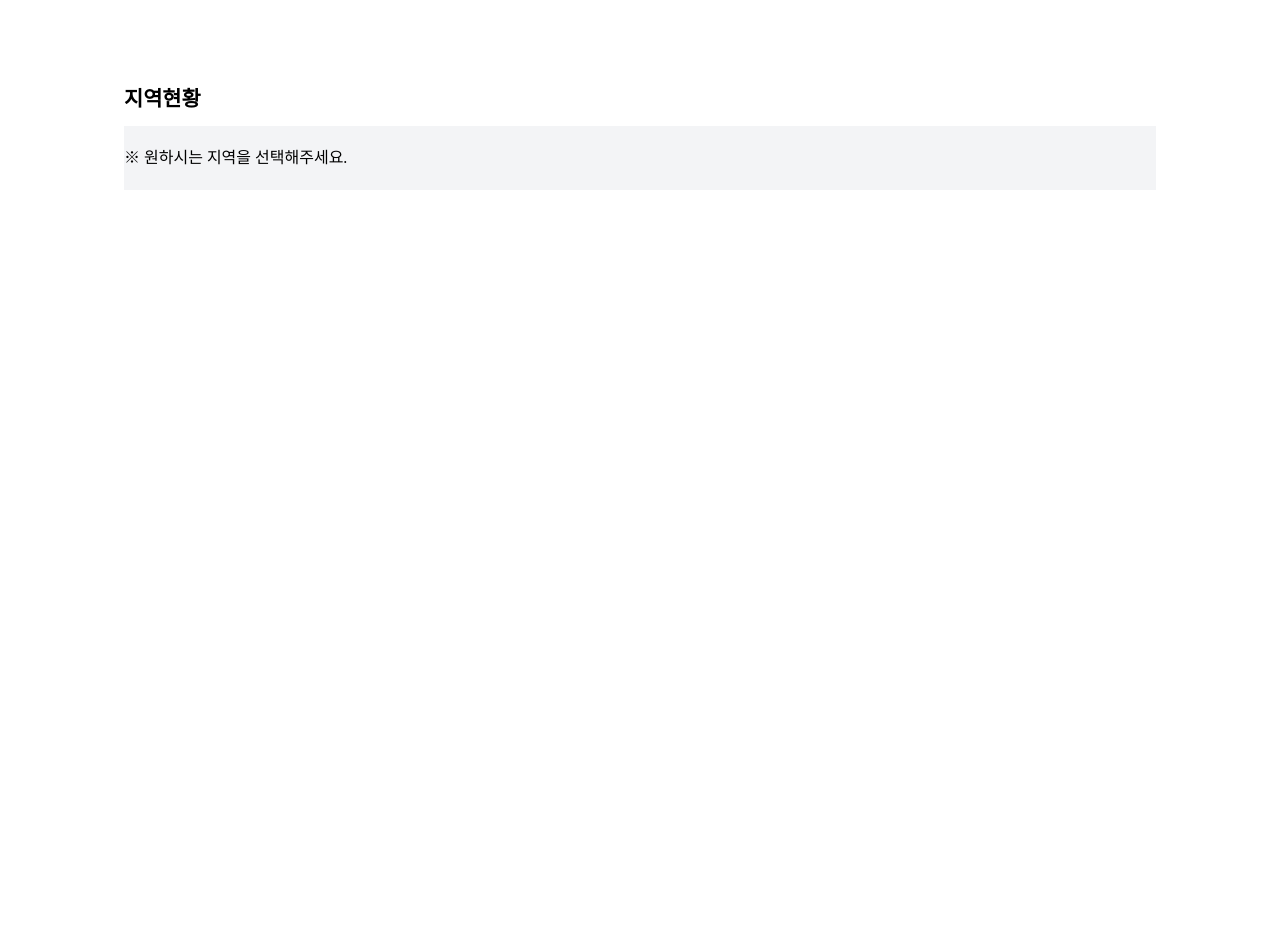
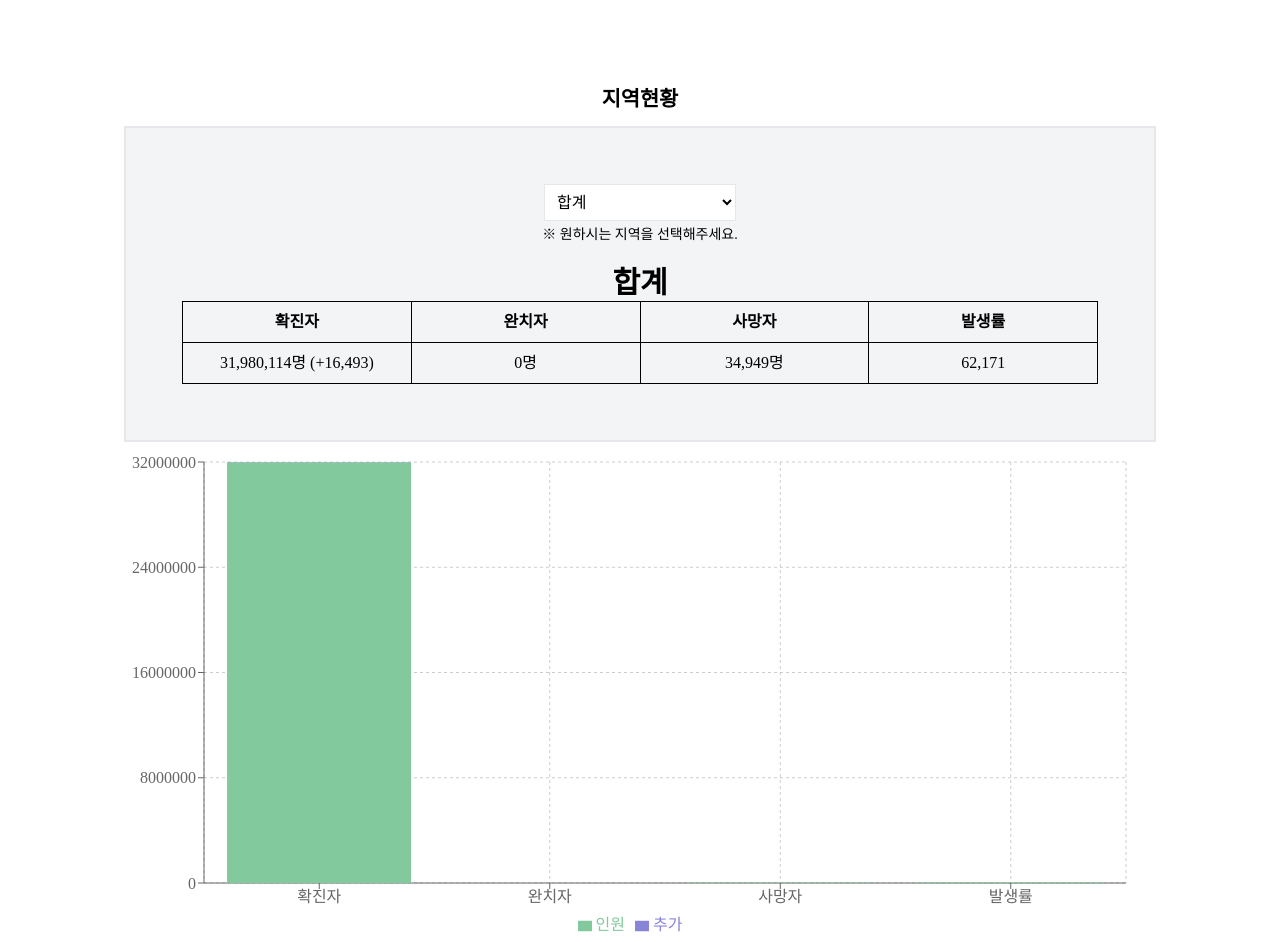
Before and after one commit to bongjunk/covid-19-ts, a Next.js app: page / in a window 1280 px wide. Shown: the part 440-1382 px from the top of the page. Before the commit the page ends 800 px from the top, so only its background shows below. Built offline with nearby package versions, Linux system fonts and the light colour scheme.

Commit message:
corona 차트 작업

```diff
--- a/src/app/page.tsx
+++ b/src/app/page.tsx
@@ -1,36 +1,41 @@
-import React from 'react';
+'use client';
+
+import React, { useEffect, useState } from 'react';
 import corona from '../../public/assets/data/domestic.json';
 import province from '../../public/assets/data/data.json';
+import {
+  BarChart,
+  Bar,
+  XAxis,
+  YAxis,
+  CartesianGrid,
+  Tooltip,
+  Legend,
+  ResponsiveContainer,
+} from 'recharts';
 
 export default function Home() {
+  const [data, setData] = useState<any>();
+  const [city, setCity] = useState<string>('korea');
+  const region: any[] = [];
+
   const numReg = (num: number | any) => {
     return num.toString().replace(/\B(?=(\d{3})+(?!\d))/g, ',');
   };
 
-  const region: string[] = [];
+  for (const key in province) {
+    region.push({
+      kr: province[key as keyof typeof province].countryName,
+      en: key,
+    });
+  }
 
-  Object.keys(province) && region.push(...Object.keys(province));
-
-  console.log('region', region);
-
-  region.map((el: string | any) => {
-    // const ell: Record<string, number> = province[el];
-    console.log('province[el]', province[el].countryName);
-    console.log('el', el);
-  });
-
-  // for (let key in province) {
-  //   province[key]
-  // }
-
-  // for (let key in province) {
-  //   if (province[key].countryName !== un defined) {
-  //     areaName.push({
-  //       "kr": province[key].countryName,
-  //       "en": key
-  //     })
-  //   }
-  // }
+  // region.map((el: string) => {
+  //   // const ell: Record<string, number> = province[el];
+  //   // const name = <T extends object, U extends key of T>(key) => (obj:T ) => obj[key];
+  //   const reg = province[el as keyof typeof province].countryName;
+  //   options.push(reg);
+  // });
 
   const title = corona.map((el: any) => el.API.apiName);
   const updateTime = corona.map((el: any) => el.API.updateTime);
@@ -38,11 +43,45 @@ export default function Home() {
   const qur = corona.map((el: any) => el.korea.qurRate);
   const death = corona.map((el: any) => el.korea.deathCnt);
 
-  const areaChange = () => {
-    console.log('123213');
+  const areaChange = (e: React.ChangeEvent<HTMLSelectElement>) => {
+    const { value } = e.target;
+    setCity(value);
   };
 
-  console.log('title', title);
+  useEffect(() => {
+    const totalCase = parseInt(
+      province[city as keyof typeof province].totalCase.replaceAll(',', ''),
+    );
+    const newCase = province[city as keyof typeof province].newCase;
+    const recovered = parseInt(
+      province[city as keyof typeof province].recovered.replaceAll(',', ''),
+    );
+    const death = parseInt(
+      province[city as keyof typeof province].death.replaceAll(',', ''),
+    );
+    const percentage = province[city as keyof typeof province].percentage;
+
+    setData([
+      {
+        name: '확진자',
+        인원: totalCase,
+        추가: newCase,
+      },
+      {
+        name: '완치자',
+        인원: recovered,
+      },
+      {
+        name: '사망자',
+        인원: death,
+      },
+      {
+        name: '발생률',
+        인원: percentage,
+      },
+    ]);
+  }, [city]);
+
   return (
     <>
       <article className="w-full h-full">
@@ -80,10 +119,91 @@ export default function Home() {
               </tr>
             </tbody>
           </table>
-          <div className="mt-40">
+          <div className="w-full mt-40 text-center">
             <h2 className="font-bold text-[1.3rem] mb-3">지역현황</h2>
-            <div className=" bg-gray-100 py-5">
-              <p>※ 원하시는 지역을 선택해주세요.</p>
+            <div className="border-2 bg-gray-100 p-14">
+              <div>
+                <select
+                  onChange={areaChange}
+                  className="border bg-white w-48 px-2 py-2"
+                >
+                  {region?.map((el: string, idx: number) => {
+                    return (
+                      <option key={idx} value={el.en}>
+                        {el.kr}
+                      </option>
+                    );
+                  })}
+                </select>
+                <p className="mt-1 mb-5 text-sm">
+                  ※ 원하시는 지역을 선택해주세요.
+                </p>
+              </div>
+              <div className="flex justify-center">
+                <div className="w-full">
+                  <p className="font-bold text-3xl">
+                    {province[city]?.countryName}
+                  </p>
+                  <table className="w-full">
+                    <thead>
+                      <tr>
+                        <td className="border border-black font-bold py-2 px-10 w-[25%]">
+                          확진자
+                        </td>
+                        <td className="border border-black font-bold py-2 px-10 w-[25%]">
+                          완치자
+                        </td>
+                        <td className="border border-black font-bold py-2 px-10 w-[25%]">
+                          사망자
+                        </td>
+                        <td className="border border-black font-bold py-2 px-10 w-[25%]">
+                          발생률
+                        </td>
+                      </tr>
+                    </thead>
+                    <tbody>
+                      <tr>
+                        <td className="border border-black p-2">
+                          {province[city]?.totalCase}명 (+
+                          {province[city]?.newCase})
+                        </td>
+                        <td className="border border-black p-2">
+                          {province[city]?.recovered}명
+                        </td>
+                        <td className="border border-black p-2">
+                          {province[city]?.death}명
+                        </td>
+                        <td className="border border-black p-2">
+                          {numReg(province[city]?.percentage)}
+                        </td>
+                      </tr>
+                    </tbody>
+                  </table>
+                </div>
+              </div>
+            </div>
+            <div className="text-center w-full h-[500px]">
+              <ResponsiveContainer width="100%" height="100%">
+                <BarChart
+                  width={500}
+                  height={300}
+                  data={data}
+                  margin={{
+                    top: 20,
+                    right: 30,
+                    left: 20,
+                    bottom: 5,
+                  }}
+                >
+                  <CartesianGrid strokeDasharray="3 3" />
+                  <XAxis dataKey="name" />
+                  <YAxis />
+                  <Tooltip />
+                  <Legend />
+                  <Bar dataKey="인원" stackId="a" fill="#82ca9d" />
+                  <Bar dataKey="추가" stackId="a" fill="#8884d8" />
+                </BarChart>
+              </ResponsiveContainer>
             </div>
           </div>
         </div>
@@ -91,13 +211,3 @@ export default function Home() {
     </>
   );
 }
-
-// <select onChange={() => areaChange()}>
-//   {corona.map((el) => {
-//     return (
-//       <option key={el.} value={el.}>
-//         {el.kr}
-//       </option>
-//     );
-//   })}
-// </select>
--- a/tailwind.config.js
+++ b/tailwind.config.js
@@ -12,7 +12,12 @@ module.exports = {
         'gradient-conic':
           'conic-gradient(from 180deg at 50% 50%, var(--tw-gradient-stops))',
       },
+      screens: {
+        desktop: '1200px',
+        tablet: { min: '720px', max: '1199px' },
+        mobile: { min: '0px', max: '719px' },
+      },
     },
   },
   plugins: [],
-}
+};
```
